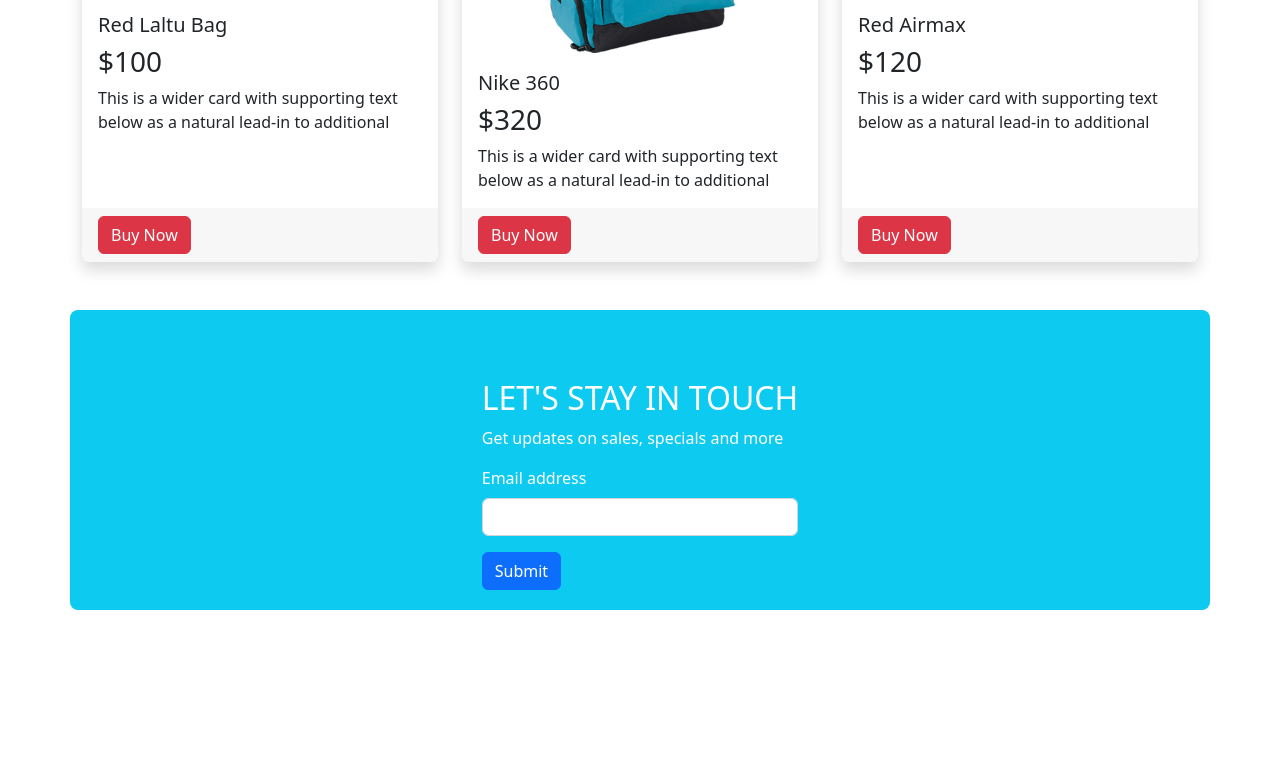
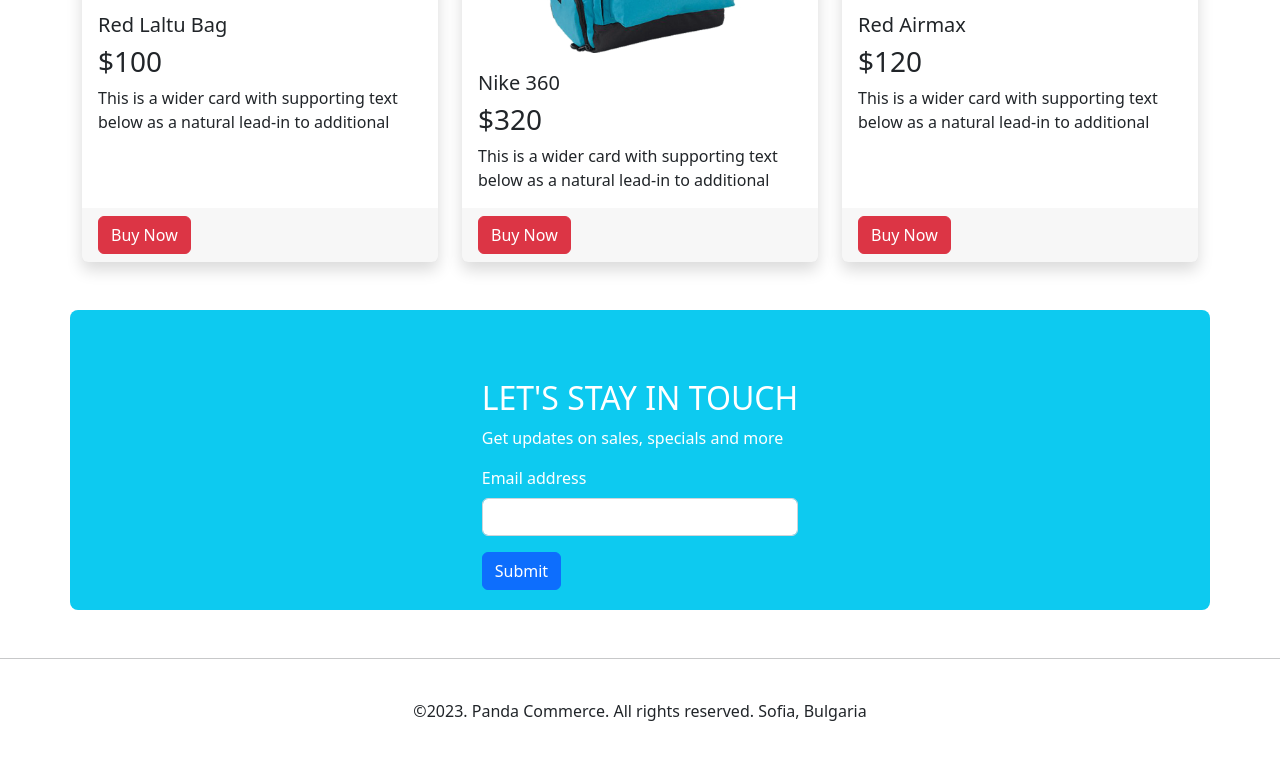
Before and after one commit to fozlur-rahman/panda-ecoomerce, a plain HTML site: page index.html in a window 1280 px wide. Shown: the part 1695-2454 px from the top of the page. Before the commit the page ends 2305 px from the top, so only its background shows below. Drawn offline with nearby package versions, Linux system fonts and the light colour scheme.

Commit message:
footer section add

```diff
--- a/index.html
+++ b/index.html
@@ -254,7 +254,16 @@
 
         </section>
         <!-- end contact section  -->
+
+
     </main>
+    <!-- footer section -->
+    <footer class=" mt-5 mb-0 pb-0">
+        <hr>
+        <p class="text-center py-4">©2023. Panda Commerce. All rights reserved. Sofia, Bulgaria</p>
+    </footer>
+    <!-- footer section -->
+
 
     <!-- bootstrap js  -->
     <!-- JavaScript Bundle with Popper -->
```
